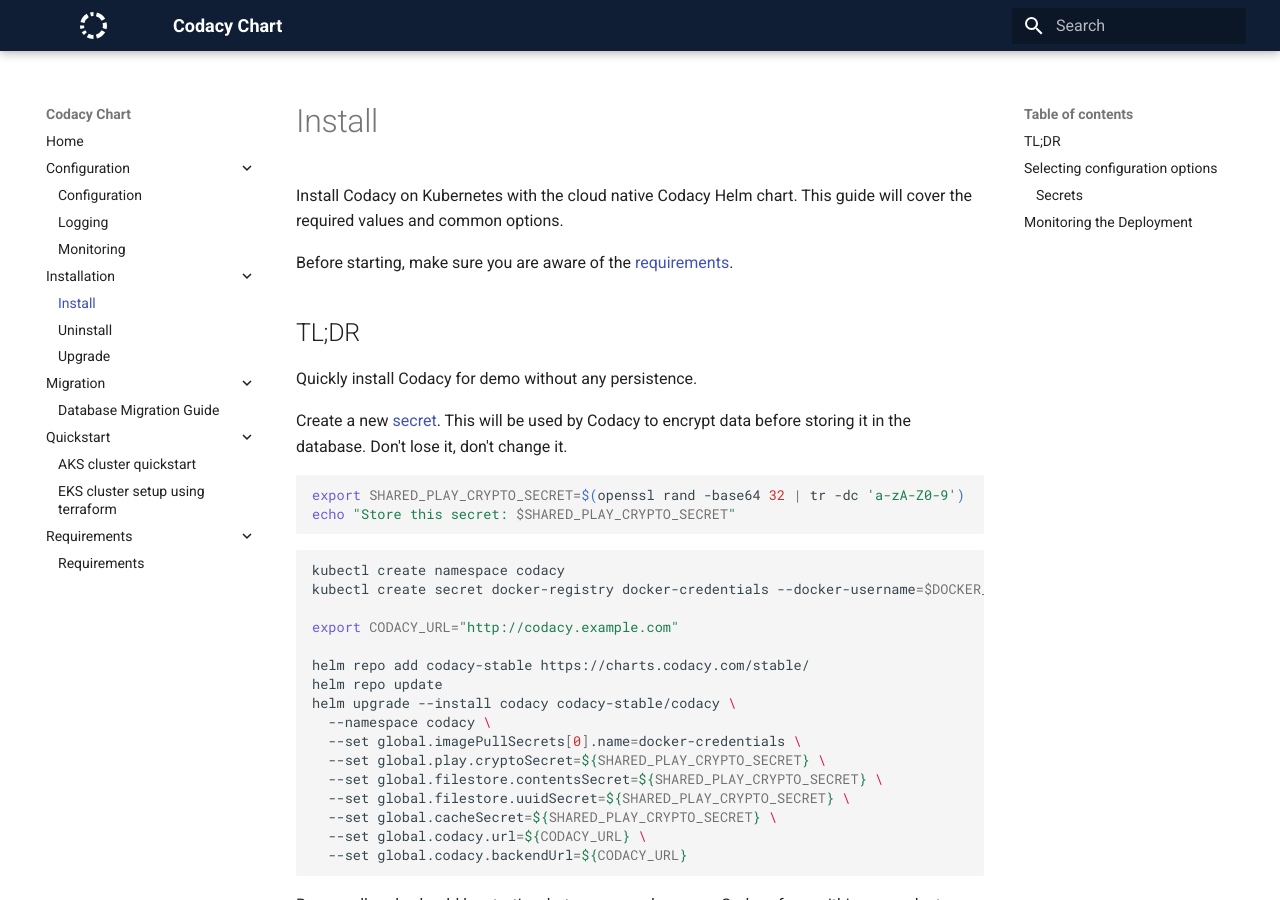
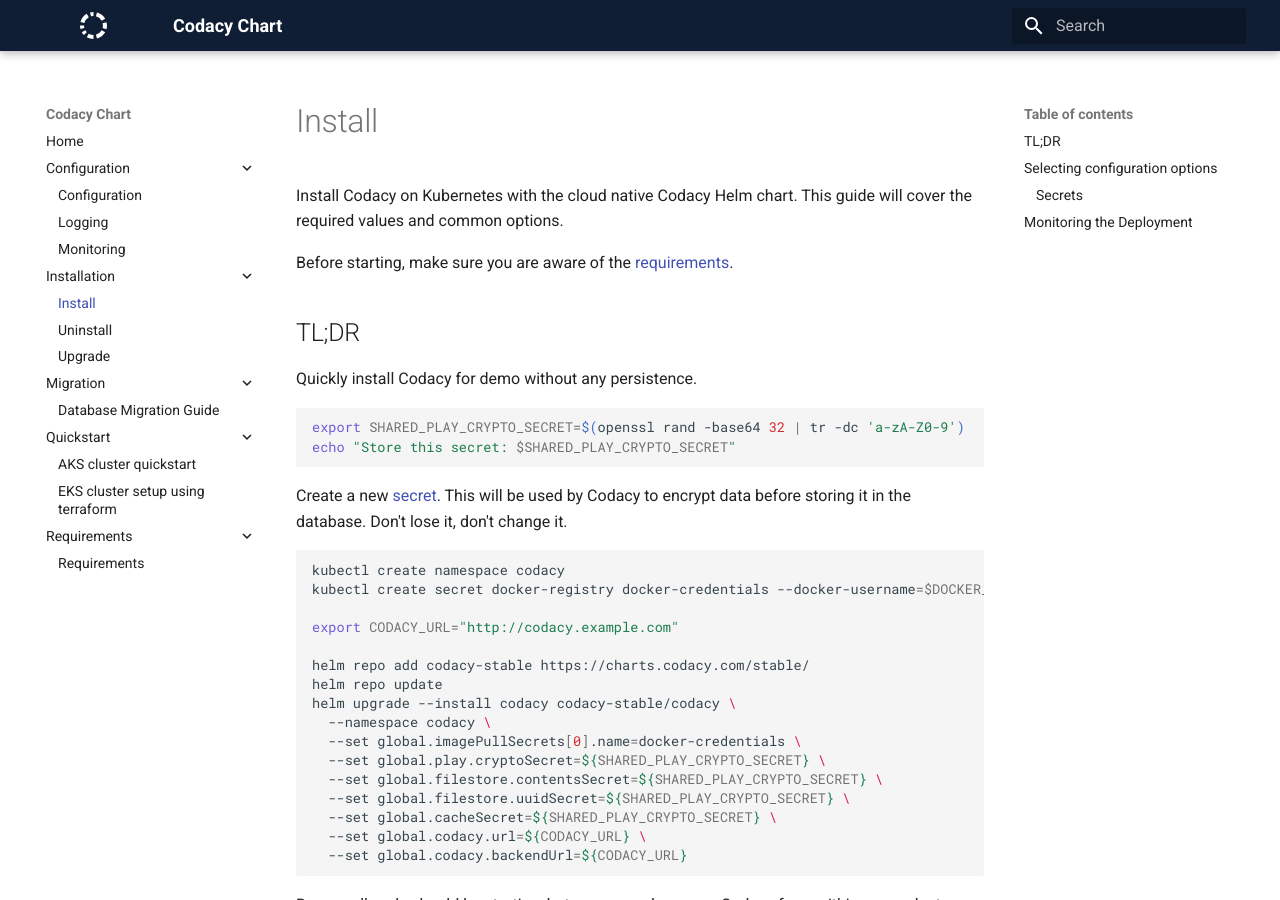
Before and after one commit to codacy/chart, an MkDocs documentation site: the page built from docs/installation/index.md, in a window 1280 px wide and 900 px high. Built offline with MkDocs 1.6.1 and Material for MkDocs 9.7.7, drawn with Linux system fonts in a browser that asks for light colours.

````diff
--- a/docs/installation/index.md
+++ b/docs/installation/index.md
@@ -9,14 +9,14 @@ Before starting, make sure you are aware of the [requirements](../requirements/i
 
 Quickly install Codacy for demo without any persistence.
 
-Create a new [secret](#secrets). This will be used by Codacy to
-encrypt data before storing it in the database. Don't lose it, don't
-change it.
-
 ```bash
 export SHARED_PLAY_CRYPTO_SECRET=$(openssl rand -base64 32 | tr -dc 'a-zA-Z0-9')
 echo "Store this secret: $SHARED_PLAY_CRYPTO_SECRET"
 ```
+
+Create a new [secret](#secrets). This will be used by Codacy to
+encrypt data before storing it in the database. Don't lose it, don't
+change it.
 
 ```bash
 kubectl create namespace codacy
````
